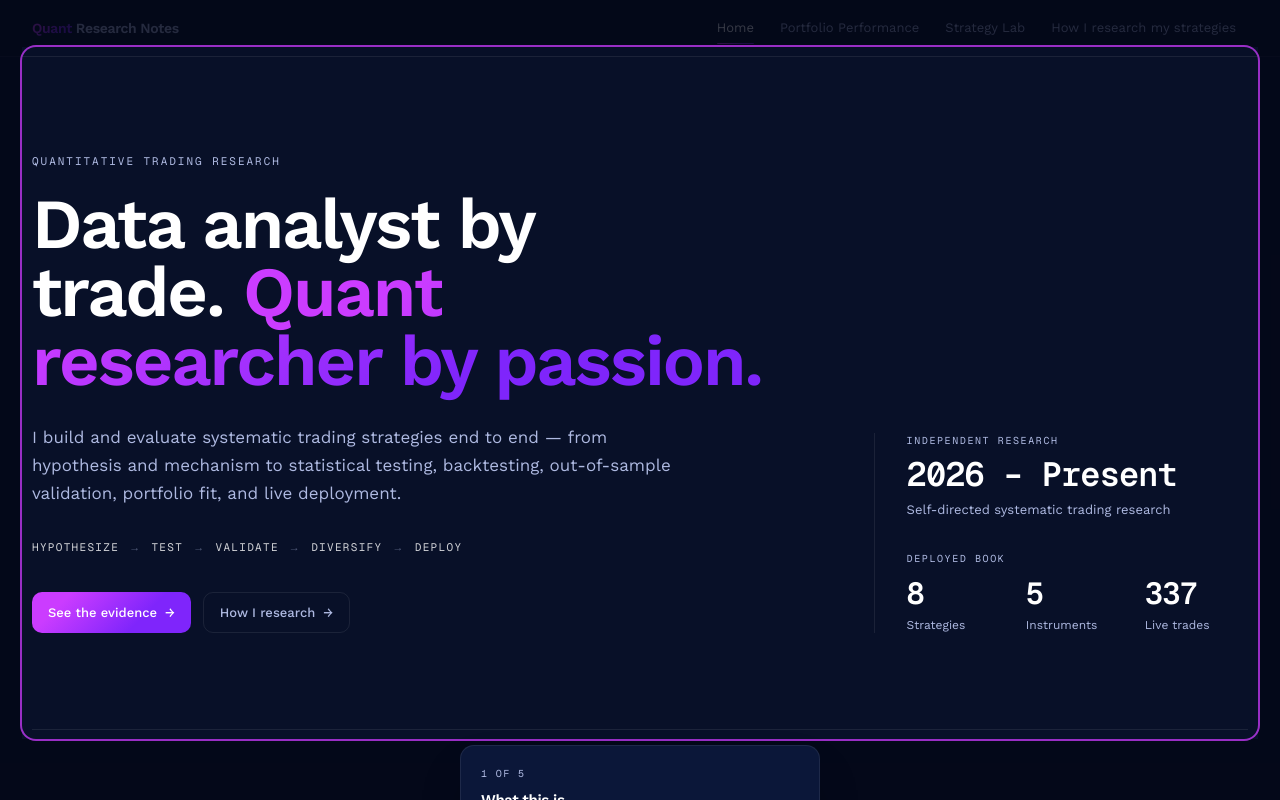
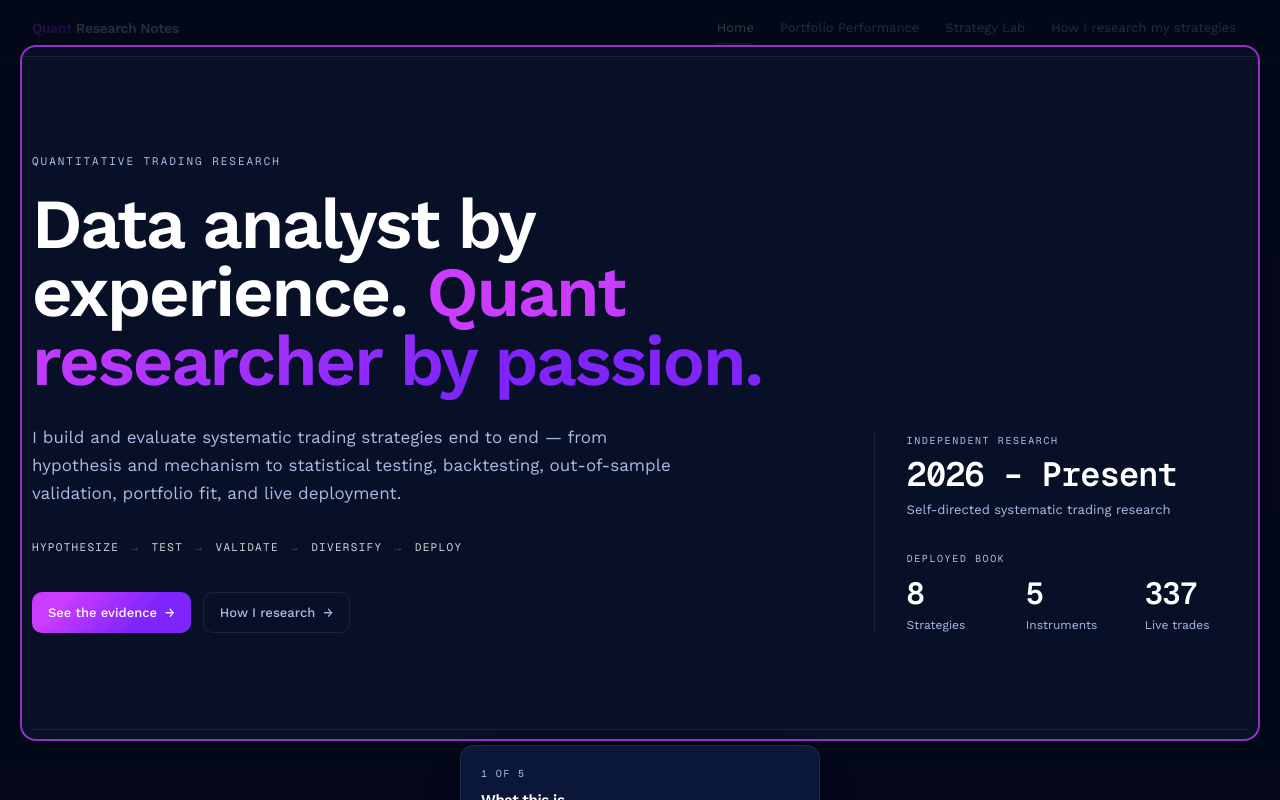
Before and after one commit to Chutithep39/Chutithep39.github.io, a Next.js app: page / in a window 1280 px wide. Shown: the top 800 px of the page. Built offline with nearby package versions, Linux system fonts and the light colour scheme.

Commit message:
Home headline: 'by experience' instead of 'by trade'
Co-Authored-By: Claude Opus 5.5 <noreply@anthropic.com>

```diff
--- a/src/app/page.tsx
+++ b/src/app/page.tsx
@@ -81,7 +81,7 @@ function Hero() {
           Quantitative trading research
         </p>
         <h1 className="mt-5 max-w-[18ch] text-[clamp(2.6rem,6vw,4.4rem)] font-semibold leading-[0.98] tracking-[-0.03em] text-balance">
-          Data analyst by trade.{" "}
+          Data analyst by experience.{" "}
           <span className="grad-primary-text">Quant researcher by passion.</span>
         </h1>
         <p className="mt-7 max-w-[62ch] text-[17px] leading-relaxed text-muted-foreground">
```
